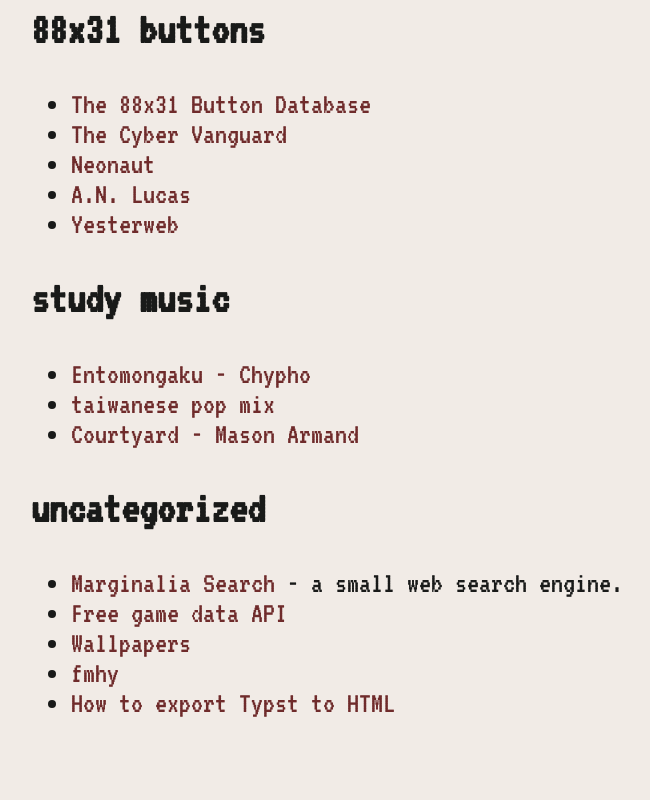
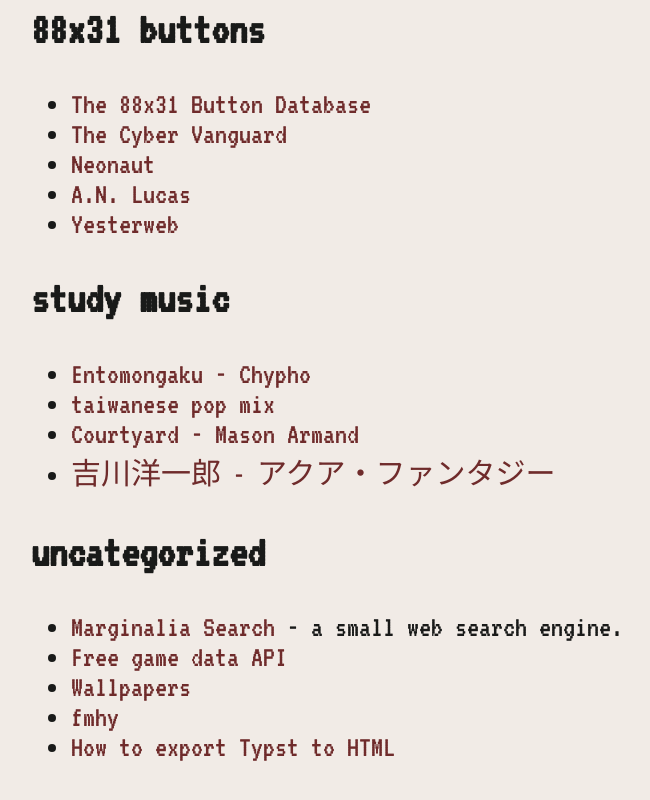
Before and after one commit to andrei-lazer/andrei-lazer.github.io, an Eleventy site: page src/links.md in a window 1280 px wide. Shown: the part 1207-2007 px from the top of the page, without its empty margins (189-839 px from the left). Before the commit the page ends 1985 px from the top, so only its background shows below. Built offline with nearby package versions, Linux system fonts and the light colour scheme; Eleventy itself is replaced by a stand-in of ours; files that its build step writes are made by us from their sources; no server answers; what markdown-it-link-attributes would draw is missing.

Commit message:
New link

```diff
--- a/src/links.md
+++ b/src/links.md
@@ -44,6 +44,7 @@
 - [Entomongaku - Chypho](https://www.youtube.com/watch?v=GPZYeLzDE-Y)
 - [taiwanese pop mix](https://www.youtube.com/watch?v=mCfpS4zP_P4&t=730s)
 - [Courtyard - Mason Armand](https://www.youtube.com/watch?v=1KP_mzVVl3c)
+- [吉川洋一郎 - アクア・ファンタジー](https://www.youtube.com/watch?v=f-6lSzJWq98)
 
 ## uncategorized
 - [Marginalia Search](https://marginalia-search.com/) - a small web search engine.
```
